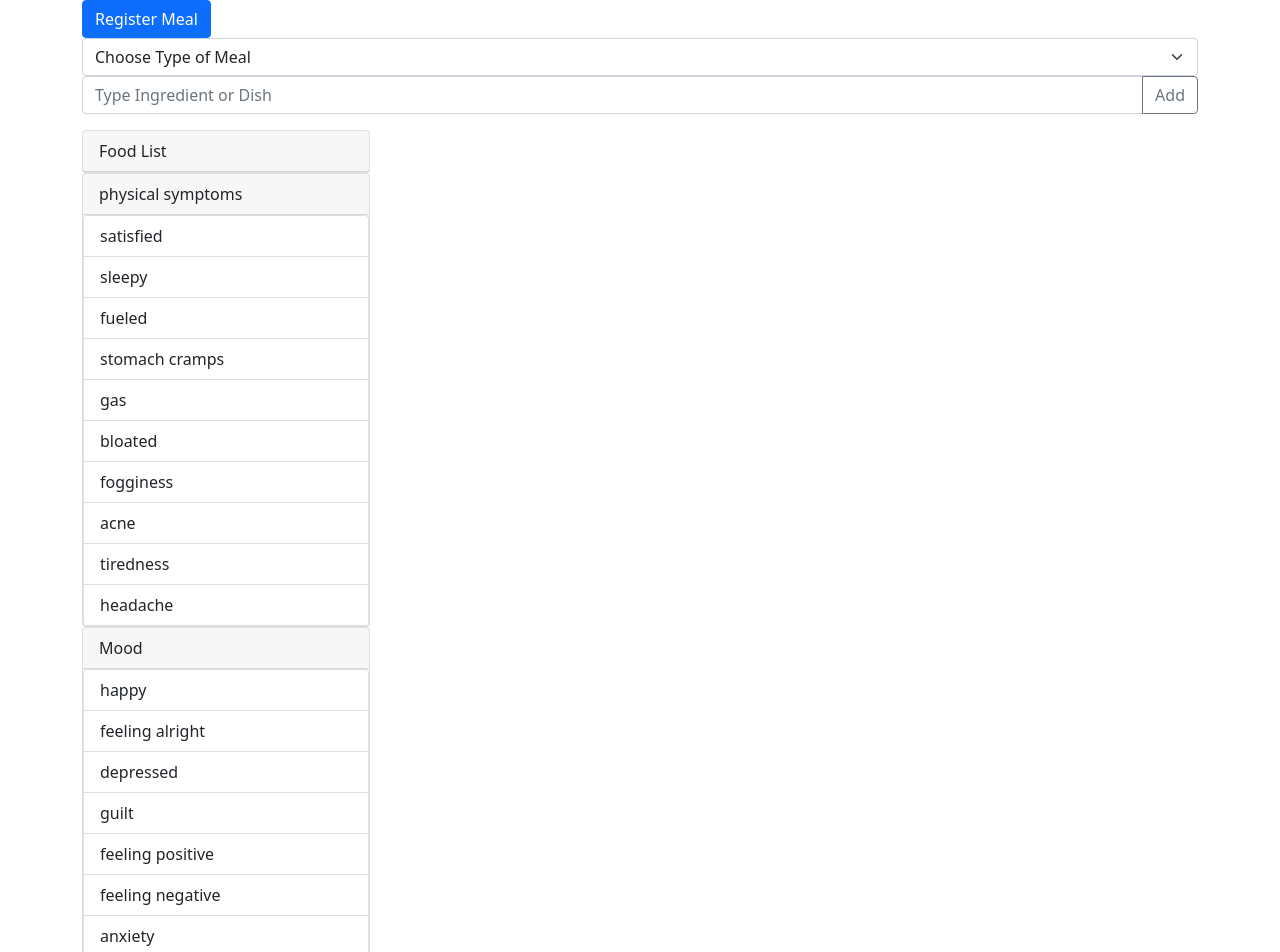
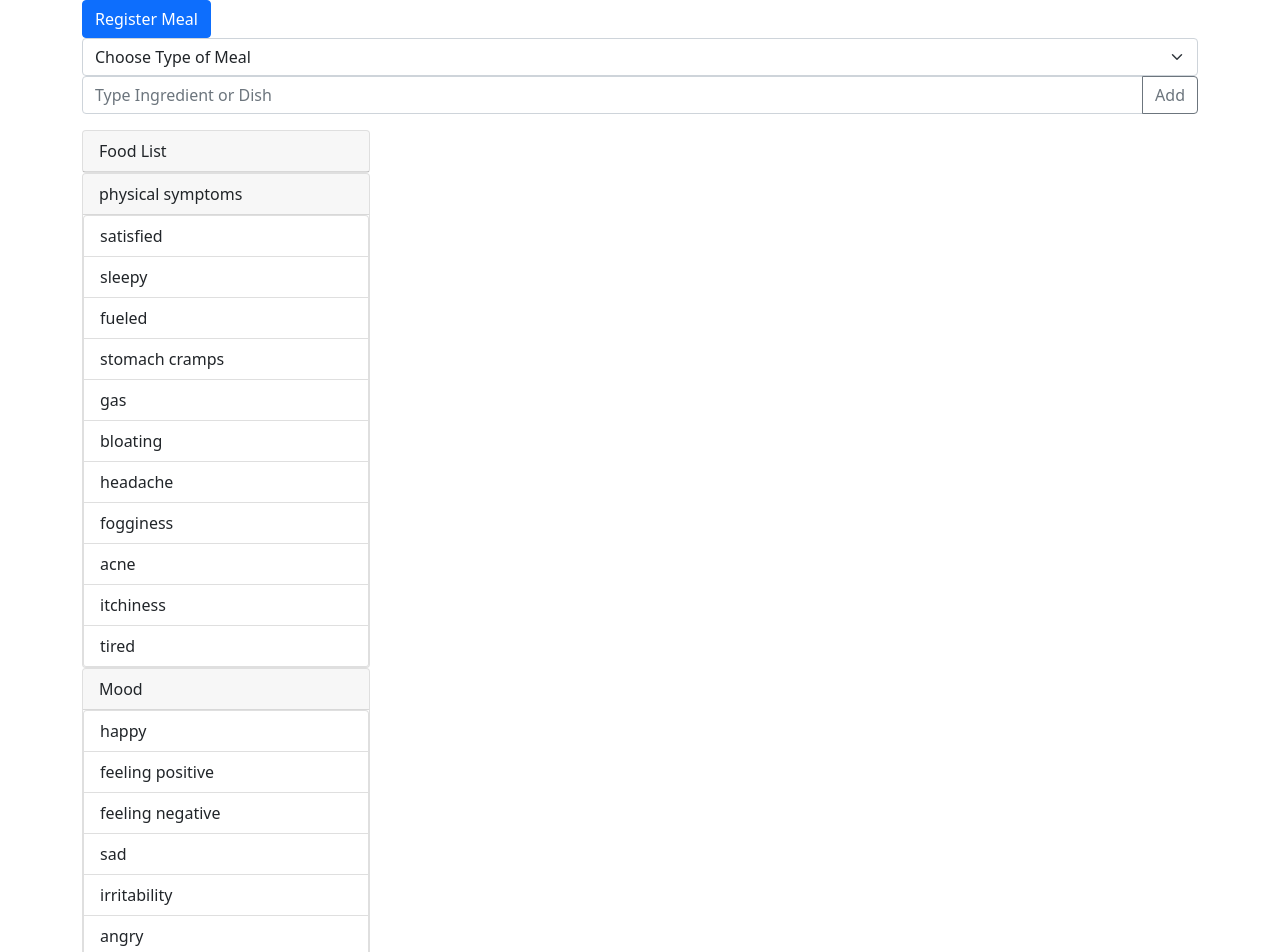
Before and after one commit to ruthtempo/food-diary, a React (Create React App) app: page / in a window 1280 px wide. Shown: the top 952 px of the page. Built offline with nearby package versions, Linux system fonts and the light colour scheme.

Commit message:
toggle symptoms selection

```diff
--- a/src/App.tsx
+++ b/src/App.tsx
@@ -4,7 +4,9 @@ import { FoodForm } from './FoodForm';
 
 import './App.css';
 
+
 function App() {
+
   return (
     <Container>
       <Button>Register Meal</Button>
--- a/src/FoodForm.tsx
+++ b/src/FoodForm.tsx
@@ -4,8 +4,24 @@ import 'bootstrap/dist/css/bootstrap.min.css';
 import { Button, Form, InputGroup, ListGroup, Card } from "react-bootstrap"
 
 export const FoodForm = () => {
+  //symptom categories : mood & physical symptoms
+  const physicalSymptoms = ["satisfied", "sleepy", "fueled", "stomach cramps", "gas", "bloating", "headache", "fogginess", "acne", "itchiness", "tired"]
+  const moodSymptoms = ["happy", "feeling positive", "feeling negative", "sad", "irritability", "angry", "guilty", "ok", "anxious"]
+
   const [ingredient, setIngredient] = useState("")
   const [foodList, setFoodList] = useState<string[]>([])
+  const [myPhysicalSymptoms, setMyPhysicalSymptoms] = useState<string[]>([])
+  const [myMood, setMyMood] = useState<string[]>([])
+
+
+  const toggleSelection = (mySymptomCategory: string[], setSymptoms: React.Dispatch<React.SetStateAction<string[]>>, symptom: string) => {
+    if (!mySymptomCategory.includes(symptom)) {
+      setSymptoms(oldSymptoms => oldSymptoms.concat(symptom))
+    } else {
+      const updatedSymptomList = mySymptomCategory.filter(s => s != symptom)
+      setSymptoms(updatedSymptomList)
+    }
+  }
 
   const handleChange: React.ChangeEventHandler<HTMLInputElement> = (e) => {
     setIngredient(e.target.value)
@@ -60,20 +76,14 @@ export const FoodForm = () => {
         </Card>
       </Form.Group>
 
+      {/* part 2 form */}
       <Form.Group>
         <Card style={{ width: '18rem' }}>
           <Card.Header>physical symptoms</Card.Header>
           <ListGroup>
-            <ListGroup.Item>satisfied</ListGroup.Item>
-            <ListGroup.Item>sleepy</ListGroup.Item>
-            <ListGroup.Item>fueled</ListGroup.Item>
-            <ListGroup.Item>stomach cramps</ListGroup.Item>
-            <ListGroup.Item>gas</ListGroup.Item>
-            <ListGroup.Item>bloated</ListGroup.Item>
-            <ListGroup.Item>fogginess</ListGroup.Item>
-            <ListGroup.Item>acne</ListGroup.Item>
-            <ListGroup.Item>tiredness</ListGroup.Item>
-            <ListGroup.Item>headache</ListGroup.Item>
+            {physicalSymptoms.map(symptom => (
+              <ListGroup.Item onClick={() => toggleSelection(myPhysicalSymptoms, setMyPhysicalSymptoms, symptom)} style={{ backgroundColor: myPhysicalSymptoms.includes(symptom) ? "green" : "" }}>{symptom}</ListGroup.Item>
+            ))}
           </ListGroup>
         </Card>
       </Form.Group>
@@ -82,14 +92,9 @@ export const FoodForm = () => {
         <Card style={{ width: '18rem' }}>
           <Card.Header>Mood</Card.Header>
           <ListGroup>
-            <ListGroup.Item>happy</ListGroup.Item>
-            <ListGroup.Item>feeling alright</ListGroup.Item>
-            <ListGroup.Item>depressed</ListGroup.Item>
-            <ListGroup.Item>guilt</ListGroup.Item>
-            <ListGroup.Item>feeling positive</ListGroup.Item>
-            <ListGroup.Item>feeling negative</ListGroup.Item>
-            <ListGroup.Item>anxiety</ListGroup.Item>
-            <ListGroup.Item>irritability</ListGroup.Item>
+            {moodSymptoms.map(symptom => (
+              <ListGroup.Item onClick={() => toggleSelection(myMood, setMyMood, symptom)} style={{ backgroundColor: myMood.includes(symptom) ? "green" : "" }}>{symptom}</ListGroup.Item>
+            ))}
           </ListGroup>
         </Card>
       </Form.Group>
```
